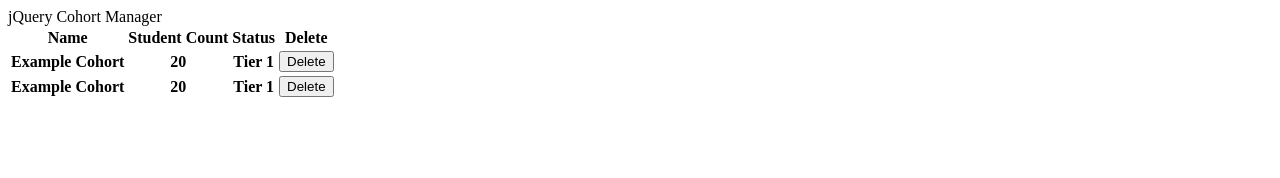
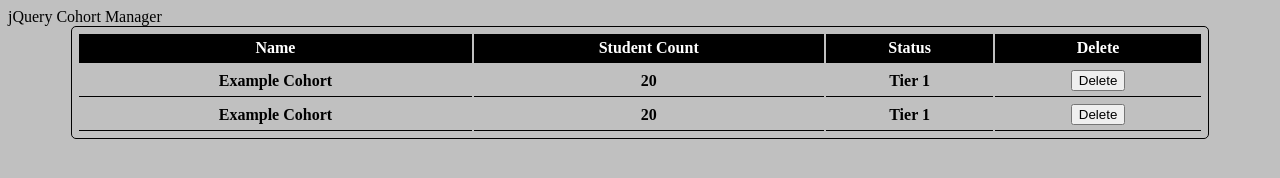
Before and after one commit to hunterEdward98/Cohort-manager, a plain HTML site: page index.html in a window 1280 px wide. Drawn offline with Linux system fonts and the light colour scheme.

Commit message:
added css

```diff
--- a/index.html
+++ b/index.html
@@ -4,7 +4,9 @@
     <meta name="viewport" content="width=device-width, initial-scale=1.0">
     <script src="jquery-3.5.1.min.js"></script>
     <script src="client.js"></script>
+    <link rel="stylesheet" type="text/css" href="style.css">
     <title>Cohort Manager</title>
+
 </head>
 <body>
     <header>jQuery Cohort Manager</header>
--- a/style.css
+++ b/style.css
@@ -1,3 +1,28 @@
 body {
     background-color: c0c0c0;
 }
+table{
+    width: 90%;
+    margin-left: 5%;
+    margin-right: 5%;
+    border: 1px solid black;
+    padding:5px;
+    border-radius: 5px;
+}
+th{
+    border-bottom: 1px solid black;
+}
+th, td{
+    padding: 5px;
+}
+thead{
+    background-color: Black;
+    color: white;
+}
+td{
+    text-align: center;
+    border-bottom: 1px dashed navy
+}
+td:last-child td{
+    border-bottom: 0px;
+}
```
